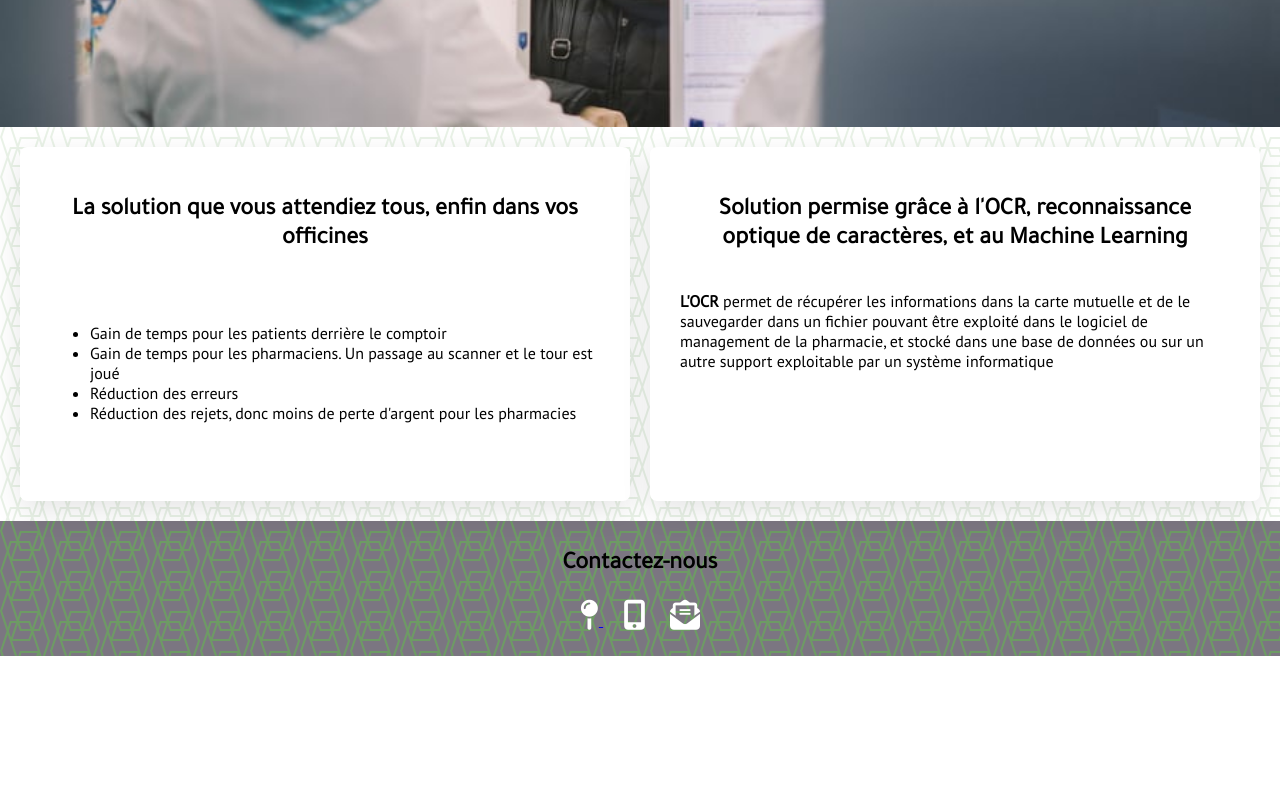
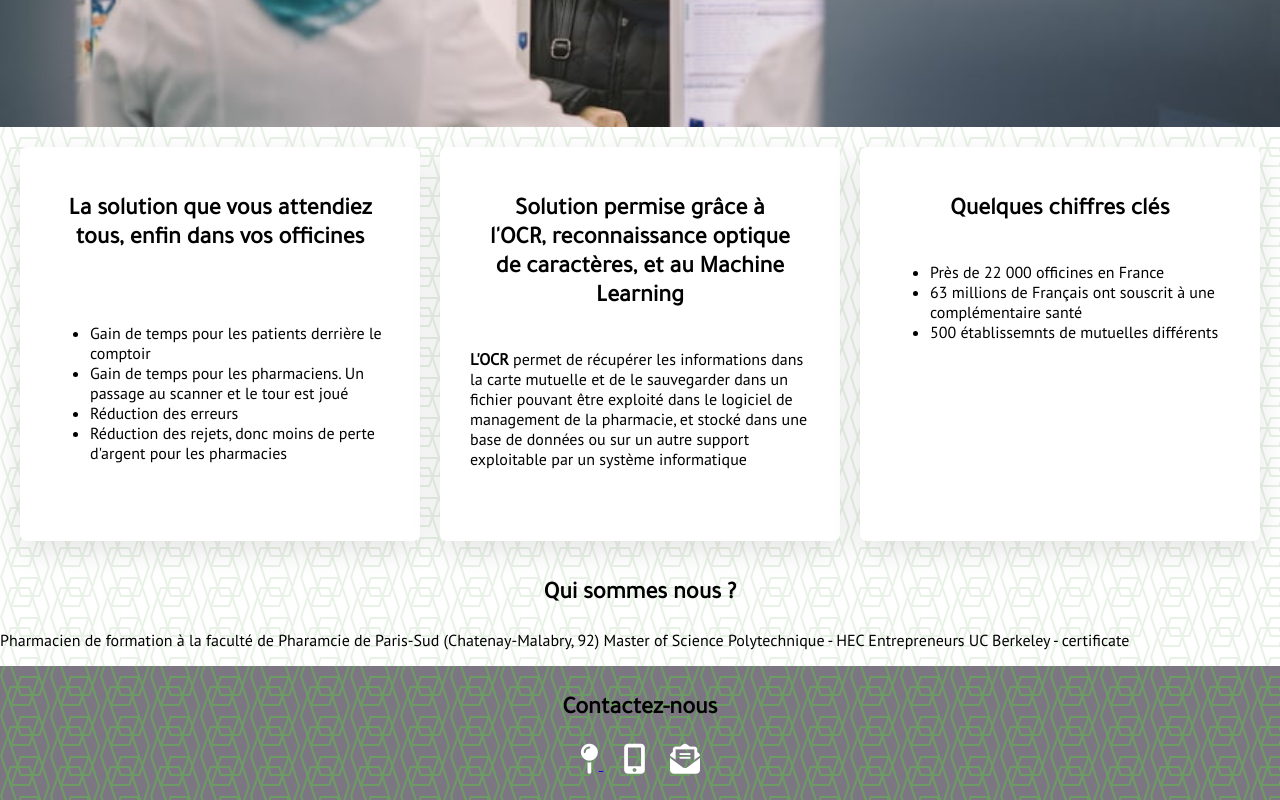
Before and after one commit to Liliouch/lil-reader, a plain HTML site: page index.html in a window 1280 px wide. Shown: the part 353-1153 px from the top of the page. Before the commit the page ends 1009 px from the top, so only its background shows below. Drawn offline with Linux system fonts and the light colour scheme.

Commit message:
Modifications alignement

```diff
--- a/index.html
+++ b/index.html
@@ -39,7 +39,28 @@ Une solution permettant d'automatiser le renseignement des cartes de mutuelles d
 			<strong> L'OCR </strong> permet de récupérer les informations dans la carte mutuelle et de le sauvegarder dans un fichier pouvant être exploité dans le logiciel de management de la pharmacie, et stocké dans une base de données ou sur un autre support exploitable par un système informatique
 			</p>
 		</div>
+
+		<div class="card-white">
+			<h2> Quelques chiffres clés </h2>
+			<ul>
+				<li>Près de 22 000 officines en France</li>
+				<li>63 millions de Français ont souscrit à une complémentaire santé </li>
+				<li>500 établissemnts de mutuelles différents</li>
+			</ul>
+		</div>
 	</div>
+
+	<div class="horizontal-card">
+			<h2> Qui sommes nous ?</h2>
+			<p>
+				Pharmacien de formation à la faculté de Pharamcie de Paris-Sud (Chatenay-Malabry, 92)
+				Master of Science Polytechnique - HEC Entrepreneurs
+				UC Berkeley - certificate
+			</p>
+	</div>
+
+
+
 	<footer>
 		<h2>Contactez-nous</h2>
 		<p>
--- a/style.css
+++ b/style.css
@@ -139,3 +139,7 @@ custom design with class
 	padding: 30px;
 	box-shadow: 0 10px 30px rgba(0,0,0,.1);
 }
+
+.horizontal-card {
+display: inline
+}
```
Also changed, not shown: images/lilia picture.JPG (deleted), images/lilia.jpg (added), 1 other file.
